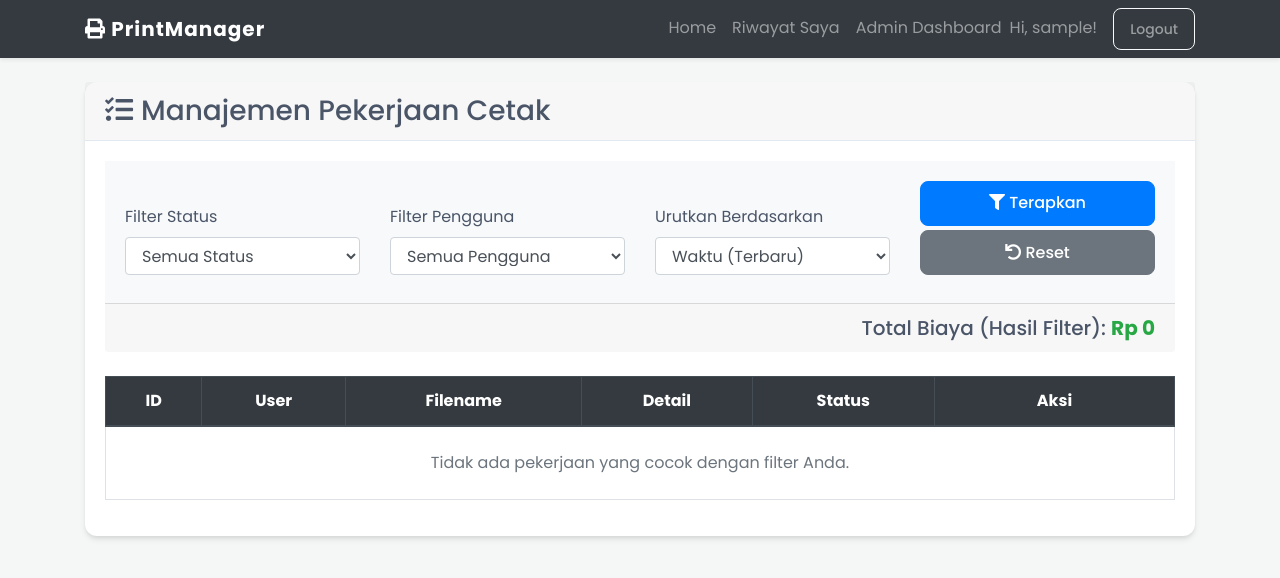
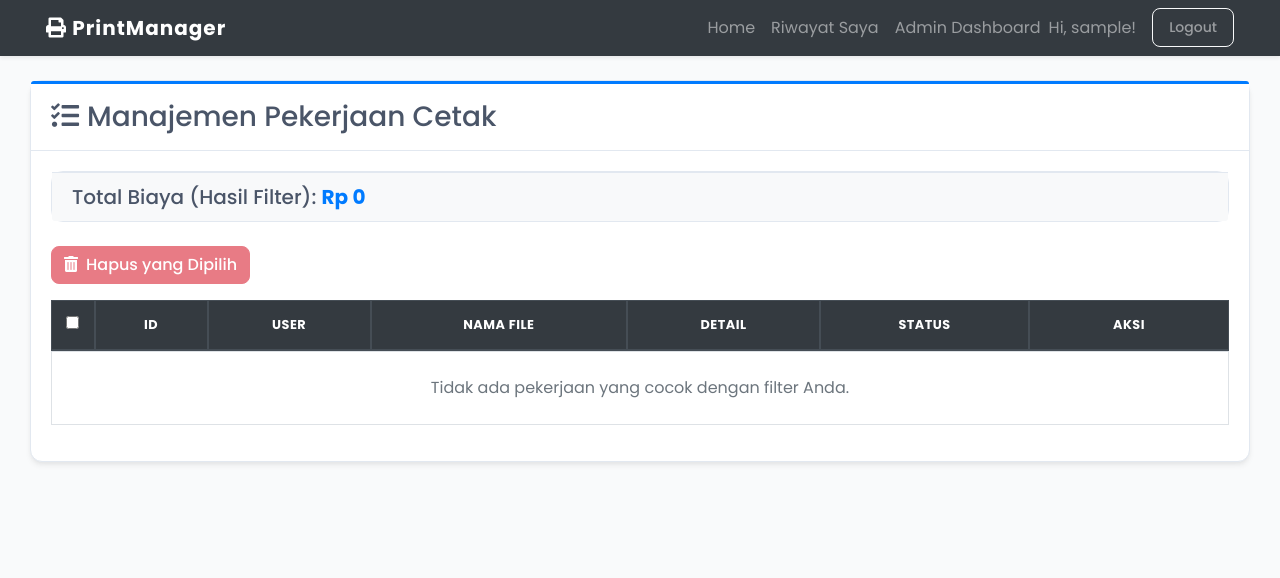
Before and after one commit to bagus2719/print-management, a Flask app: page /admin/dashboard in a window 1280 px wide. Shown: the top 578 px of the page. Run offline with Flask 3, Linux system fonts and the light colour scheme; a user stored in the database is signed in; tables that the repository leaves empty hold one stand-in row (values such as "Sample post"); some libraries are stand-ins or nearby versions.

Commit message:
update v0.1 12/06/25

```diff
--- a/print_app/models.py
+++ b/print_app/models.py
@@ -23,11 +23,12 @@
 
 class PrintJob(db.Model):
     id = db.Column(db.Integer, primary_key=True)
-    filename = db.Column(db.String(255), nullable=False)
+    filename = db.Column(db.String(255), nullable=False, unique=True)
+    display_name = db.Column(db.String(255), nullable=False)
     filepath = db.Column(db.String(512), nullable=False)
     pages = db.Column(db.Integer, nullable=False)
     copies = db.Column(db.Integer, default=1)
-    print_type = db.Column(db.String(50), default='grayscale')
+    print_type = db.Column(db.String(50), default='-')
     paper_size = db.Column(db.String(50), default='A4')
     paper_source = db.Column(db.String(50), default='dari_kami', nullable=False)
     total_cost = db.Column(db.Float, default=0.0)
--- a/print_app/static/css/style.css
+++ b/print_app/static/css/style.css
@@ -1,94 +1,147 @@
 /* Import Google Font */
 @import url('https://fonts.googleapis.com/css2?family=Poppins:wght@300;400;500;600;700&display=swap');
+
+/* Variabel Warna untuk kemudahan kustomisasi */
+:root {
+    --primary-color: #007bff;
+    --secondary-color: #6c757d;
+    --success-color: #28a745;
+    --danger-color: #dc3545;
+    --warning-color: #ffc107;
+    --info-color: #17a2b8;
+    --light-color: #f8f9fa;
+    --dark-color: #343a40;
+    --body-bg: #f9fafb;
+    --text-color: #4A5568;
+    --card-bg: #ffffff;
+    --card-border-color: #e2e8f0;
+}
 
 /* General Styling */
 body {
     font-family: 'Poppins', sans-serif;
-    background-color: #f4f7f6;
-    color: #4A5568; /* Abu-abu gelap untuk teks */
+    background-color: var(--body-bg);
+    color: var(--text-color);
+}
+
+.container-fluid {
+    padding-left: 30px;
+    padding-right: 30px;
 }
 
 .card {
-    border: none;
+    border: 1px solid var(--card-border-color);
     border-radius: 0.75rem;
+    background-color: var(--card-bg);
+    transition: all 0.2s ease-in-out;
 }
 
 .card.shadow-sm {
-    box-shadow: 0 4px 6px -1px rgba(0, 0, 0, 0.1), 0 2px 4px -1px rgba(0, 0, 0, 0.06) !important;
+    box-shadow: 0 4px 6px -1px rgba(0, 0, 0, 0.07), 0 2px 4px -1px rgba(0, 0, 0, 0.04) !important;
 }
 
 .card-header {
-    border-bottom: 1px solid #e2e8f0;
+    border-bottom: 1px solid var(--card-border-color);
     font-weight: 600;
+    background-color: var(--card-bg);
+    padding: 1rem 1.25rem;
+    border-top: 3px solid var(--primary-color);
+}
+
+.card-footer {
+    background-color: var(--light-color);
+    border-top: 1px solid var(--card-border-color);
 }
 
 .btn {
     font-weight: 500;
     border-radius: 0.5rem;
-    padding: 0.6rem 1.2rem;
+    transition: all 0.2s ease-in-out;
+}
+.btn:hover {
+    transform: translateY(-2px);
+    box-shadow: 0 4px 8px rgba(0,0,0,0.1);
 }
 
-/* Navbar Styling */
-.navbar-brand {
+/* Navbar */
+.navbar-dark .navbar-brand {
     font-weight: 700;
     letter-spacing: 1px;
 }
 
-/* Form Styling */
+/* Form */
 .custom-file-label::after {
     content: "Cari";
-    background-color: #007bff;
+    background-color: var(--primary-color);
     color: white;
 }
 
-/* Badge Status Styling */
+/* Badge Status */
 .badge {
     font-size: 0.8rem;
-    padding: 0.4em 0.8em;
+    padding: 0.5em 0.9em;
     font-weight: 600;
     text-transform: capitalize;
+    border-radius: 0.5rem;
+}
+.status-pending { color: #856404; background-color: #fff3cd; }
+.status-printing { color: #0c5460; background-color: #d1ecf1; }
+.status-completed { color: #155724; background-color: #d4edda; }
+.status-failed { color: #721c24; background-color: #f8d7da; }
+
+/* Table */
+.table {
+    border-collapse: separate;
+    border-spacing: 0;
+}
+.table td, .table th {
+    vertical-align: middle;
+    padding: 0.9rem;
+}
+.table thead th {
+    background-color: var(--dark-color);
+    color: var(--light-color);
+    border-color: #454d55;
+    text-transform: uppercase;
+    font-size: 0.8rem;
+    letter-spacing: 0.5px;
+}
+.table-hover tbody tr:hover {
+    background-color: #e9ecef;
+}
+.table tfoot tr {
+    font-size: 1.1rem;
 }
 
-.status-pending {
-    color: #835b00;
-    background-color: #fff3cd;
-    border: 1px solid #ffeeba;
+/* Tombol Aksi Admin */
+.action-buttons {
+    display: flex;
+    flex-wrap: wrap;
+    gap: 6px;
+    justify-content: center;
+}
+.action-buttons .btn {
+    padding: 0.3rem 0.6rem;
+    font-size: 0.8rem;
+}
+.action-buttons .btn, .action-buttons form {
+    flex-grow: 1;
 }
 
-.status-printing {
-    color: #004085;
-    background-color: #cce5ff;
-    border: 1px solid #b8daff;
+/* Media Queries */
+@media (max-width: 768px) {
+    .container-fluid {
+        padding-left: 15px;
+        padding-right: 15px;
+    }
+    .filter-form .col-md-3 {
+        flex: 0 0 50%;
+        max-width: 50%;
+    }
 }
-
-.status-completed {
-    color: #155724;
-    background-color: #d4edda;
-    border: 1px solid #c3e6cb;
+@media (max-width: 576px) {
+    .filter-form .col-md-3 {
+        flex: 0 0 100%;
+        max-width: 100%;
+    }
 }
-
-.status-failed {
-    color: #721c24;
-    background-color: #f8d7da;
-    border: 1px solid #f5c6cb;
-}
-
-/* Table styling */
-.table-hover tbody tr:hover {
-    background-color: #e9ecef;
-    cursor: pointer;
-}
-
-.table .thead-dark th {
-    background-color: #343a40;
-    border-color: #454d55;
-}
-
-.table td, .table th {
-    vertical-align: middle;
-}
-
-/* Tooltip & Button Group Spacing */
-.btn-group .btn {
-    margin: 0 3px;
-}
--- a/print_app/static/js/script.js
+++ b/print_app/static/js/script.js
@@ -1,50 +1,140 @@
 document.addEventListener('DOMContentLoaded', function() {
+    function formatRupiah(number) {
+        return new Intl.NumberFormat('id-ID', { style: 'currency', currency: 'IDR', minimumFractionDigits: 0 }).format(number);
+    }
+
+    // 1. Script untuk label input file
     const fileInput = document.querySelector('.custom-file-input');
     if (fileInput) {
         fileInput.addEventListener('change', function(e) {
-            let fileName = e.target.files[0] ? e.target.files[0].name : 'Pilih file...';
-            let nextSibling = e.target.nextElementSibling;
-            nextSibling.innerText = fileName;
+            const files = e.target.files;
+            const label = e.target.nextElementSibling;
+            if (files.length > 1) {
+                label.innerText = `${files.length} file dipilih`;
+            } else if (files.length === 1) {
+                label.innerText = files[0].name;
+            } else {
+                label.innerText = 'Pilih file...';
+            }
         });
     }
 
+    // 2. Aktifkan Bootstrap Tooltips
     if (typeof $ !== 'undefined' && $.fn.tooltip) {
         $('[data-toggle="tooltip"]').tooltip();
     }
 
+    // 3. Konfirmasi hapus tunggal
     const deleteForms = document.querySelectorAll('form[data-form-delete]');
     deleteForms.forEach(form => {
         form.addEventListener('submit', function(e) {
-            const confirmation = confirm('Apakah Anda yakin ingin menghapus pekerjaan ini? Aksi ini tidak dapat dibatalkan.');
-            if (!confirmation) {
+            if (!confirm('Apakah Anda yakin ingin menghapus pekerjaan ini?')) {
                 e.preventDefault();
             }
         });
     });
 
-    const printButtons = document.querySelectorAll('.btn-print');
-    printButtons.forEach(button => {
+    // 4. Tombol Print
+    document.querySelectorAll('.btn-print').forEach(button => {
         button.addEventListener('click', function() {
             const pdfUrl = this.dataset.url;
             const printFrame = document.createElement('iframe');
-            printFrame.style.position = 'absolute';
-            printFrame.style.width = '0';
-            printFrame.style.height = '0';
-            printFrame.style.border = '0';
+            printFrame.style.display = 'none';
             printFrame.src = pdfUrl;
             document.body.appendChild(printFrame);
-            printFrame.onload = function() {
+            printFrame.onload = () => {
                 try {
                     printFrame.contentWindow.focus();
                     printFrame.contentWindow.print();
                 } catch (e) {
-                    console.error("Gagal memanggil dialog print:", e);
                     alert("Gagal membuka dialog print. Pastikan pop-up tidak diblokir.");
                 }
-                setTimeout(() => {
-                    document.body.removeChild(printFrame);
-                }, 2000);
+                setTimeout(() => document.body.removeChild(printFrame), 1000);
             };
         });
     });
+
+    // 5. Kalkulasi biaya real-time di halaman configure
+    const configPage = document.getElementById('config-page-data');
+    if (configPage) {
+        // ... (kode tidak berubah dari versi sebelumnya)
+    }
+
+    // --- LOGIKA BARU DI SINI ---
+
+    // 6. Bulk delete & total terpilih di halaman ADMIN
+    const adminDashboard = document.querySelector('#bulk-action-form');
+    if (adminDashboard) {
+        const selectAllAdmin = document.getElementById('select-all-admin');
+        const checkboxesAdmin = document.querySelectorAll('.job-checkbox-admin');
+        const bulkDeleteBtn = document.getElementById('bulk-delete-btn');
+        const adminSelectedRow = document.getElementById('admin-selected-total-row');
+        const adminSelectedCostDisplay = document.getElementById('admin-selected-cost-display');
+
+        const updateAdminActions = () => {
+            const checkedCheckboxes = document.querySelectorAll('.job-checkbox-admin:checked');
+            bulkDeleteBtn.disabled = checkedCheckboxes.length === 0;
+
+            let selectedCost = 0;
+            checkedCheckboxes.forEach(checkbox => {
+                selectedCost += parseFloat(checkbox.closest('tr').dataset.cost);
+            });
+
+            if (checkedCheckboxes.length > 0) {
+                adminSelectedCostDisplay.textContent = formatRupiah(selectedCost);
+                adminSelectedRow.style.display = 'block';
+            } else {
+                adminSelectedRow.style.display = 'none';
+            }
+        };
+
+        selectAllAdmin.addEventListener('change', () => {
+            checkboxesAdmin.forEach(checkbox => checkbox.checked = selectAllAdmin.checked);
+            updateAdminActions();
+        });
+
+        checkboxesAdmin.forEach(checkbox => checkbox.addEventListener('change', updateAdminActions));
+
+        adminDashboard.addEventListener('submit', e => {
+            if (!confirm('Apakah Anda yakin ingin menghapus semua pekerjaan yang dipilih? Aksi ini tidak dapat dibatalkan.')) {
+                e.preventDefault();
+            }
+        });
+
+        updateAdminActions(); // Panggil saat halaman dimuat
+    }
+
+    // 7. Kalkulasi total terpilih di halaman HISTORY PENGGUNA
+    const historyTable = document.getElementById('history-table');
+    if (historyTable) {
+        const selectAllHistory = document.getElementById('select-all-history');
+        const checkboxesHistory = document.querySelectorAll('.job-checkbox-history');
+        const selectedTotalRow = document.getElementById('selected-total-row');
+        const selectedCostDisplay = document.getElementById('selected-cost-display');
+
+        const updateSelectedTotal = () => {
+            let selectedCost = 0;
+            const anyChecked = Array.from(checkboxesHistory).some(checkbox => {
+                if (checkbox.checked) {
+                    selectedCost += parseFloat(checkbox.closest('tr').dataset.cost);
+                    return true;
+                }
+                return false;
+            });
+
+            if (anyChecked) {
+                selectedCostDisplay.textContent = formatRupiah(selectedCost);
+                selectedTotalRow.style.display = 'table-row';
+            } else {
+                selectedTotalRow.style.display = 'none';
+            }
+        };
+
+        selectAllHistory.addEventListener('change', () => {
+            checkboxesHistory.forEach(checkbox => checkbox.checked = selectAllHistory.checked);
+            updateSelectedTotal();
+        });
+
+        checkboxesHistory.forEach(checkbox => checkbox.addEventListener('change', updateSelectedTotal));
+    }
 });
--- a/print_app/templates/admin.html
+++ b/print_app/templates/admin.html
@@ -1,124 +1,87 @@
 {% extends 'base.html' %}
-
 {% block title %}Admin Dashboard{% endblock %}
-
 {% block content %}
 <div class="card shadow-sm">
-    <div class="card-header">
-        <h3 class="mb-0"><i class="fas fa-tasks mr-2"></i>Manajemen Pekerjaan Cetak</h3>
-    </div>
+    <div class="card-header"><h3 class="mb-0"><i class="fas fa-tasks mr-2"></i>Manajemen Pekerjaan Cetak</h3></div>
     <div class="card-body">
         <div class="card mb-4">
-            <div class="card-body bg-light">
-                <form method="GET" action="{{ url_for('admin.dashboard') }}">
-                    <div class="row align-items-end">
-                        <div class="col-md-3 mb-2">
-                            <label for="status">Filter Status</label>
-                            <select name="status" id="status" class="form-control">
-                                <option value="">Semua Status</option>
-                                <option value="pending" {% if current_status == 'pending' %}selected{% endif %}>Pending</option>
-                                <option value="printing" {% if current_status == 'printing' %}selected{% endif %}>Printing</option>
-                                <option value="completed" {% if current_status == 'completed' %}selected{% endif %}>Completed</option>
-                                <option value="failed" {% if current_status == 'failed' %}selected{% endif %}>Failed</option>
-                            </select>
-                        </div>
-                        <div class="col-md-3 mb-2">
-                            <label for="user_id">Filter Pengguna</label>
-                            <select name="user_id" id="user_id" class="form-control">
-                                <option value="">Semua Pengguna</option>
-                                {% for user in users %}
-                                <option value="{{ user.id }}" {% if current_user_id|string == user.id|string %}selected{% endif %}>{{ user.username }}</option>
-                                {% endfor %}
-                            </select>
-                        </div>
-                        <div class="col-md-3 mb-2">
-                            <label for="sort_by">Urutkan Berdasarkan</label>
-                            <select name="sort_by" id="sort_by" class="form-control">
-                                <option value="time_desc" {% if current_sort_by == 'time_desc' %}selected{% endif %}>Waktu (Terbaru)</option>
-                                <option value="time_asc" {% if current_sort_by == 'time_asc' %}selected{% endif %}>Waktu (Terlama)</option>
-                                <option value="user_asc" {% if current_sort_by == 'user_asc' %}selected{% endif %}>User (A-Z)</option>
-                                <option value="cost_desc" {% if current_sort_by == 'cost_desc' %}selected{% endif %}>Biaya (Tertinggi)</option>
-                            </select>
-                        </div>
-                        <div class="col-md-3 mb-2">
-                            <button type="submit" class="btn btn-primary btn-block"><i class="fas fa-filter"></i> Terapkan</button>
-                            <a href="{{ url_for('admin.dashboard') }}" class="btn btn-secondary btn-block mt-1"><i class="fas fa-undo"></i> Reset</a>
-                        </div>
-                    </div>
-                </form>
-            </div>
-            <div class="card-footer">
-                <h5 class="mb-0 text-right">
+            <div class="card-footer d-flex justify-content-between align-items-center">
+                <h5 class="mb-0">
                     Total Biaya (Hasil Filter):
-                    <span class="font-weight-bold text-success">
-                        Rp {{ "{:,.0f}".format(total_cost_filtered)|replace(',', '.') }}
-                    </span>
+                    <span class="font-weight-bold text-primary">Rp {{ "{:,.0f}".format(total_cost_filtered)|replace(',', '.') }}</span>
+                </h5>
+                <h5 class="mb-0" id="admin-selected-total-row" style="display: none;">
+                    Total Biaya Terpilih:
+                    <span class="font-weight-bold text-success" id="admin-selected-cost-display">Rp 0</span>
                 </h5>
             </div>
         </div>
 
+        <form action="{{ url_for('admin.bulk_delete') }}" method="post" id="bulk-action-form">
+            <div class="mb-3">
+                <button type="submit" class="btn btn-danger" id="bulk-delete-btn" disabled>
+                    <i class="fas fa-trash-alt mr-2"></i>Hapus yang Dipilih
+                </button>
+            </div>
             <div class="table-responsive">
                 <table class="table table-bordered table-hover">
                     <thead class="thead-dark text-center">
                         <tr>
+                            <th style="width: 20px;"><input type="checkbox" id="select-all-admin"></th>
                             <th>ID</th>
                             <th>User</th>
-                        <th>Filename</th>
+                            <th>Nama File</th>
                             <th>Detail</th>
                             <th>Status</th>
-                        <th style="width: 240px;">Aksi</th>
+                            <th style="width: 200px;">Aksi</th>
                         </tr>
                     </thead>
                     <tbody>
                         {% for job in jobs %}
-                    <tr>
+                        <tr data-cost="{{ job.total_cost }}">
+                            <td class="text-center align-middle"><input type="checkbox" class="job-checkbox-admin" name="selected_jobs" value="{{ job.id }}"></td>
                             <td class="text-center align-middle">{{ job.id }}</td>
                             <td class="align-middle">{{ job.author.username }}</td>
-                        <td class="align-middle"><i class="far fa-file-pdf mr-2 text-danger"></i>{{ job.filename }}</td>
+                            <td class="align-middle"><i class="far fa-file-pdf mr-2 text-danger"></i>{{ job.display_name }}</td>
                             <td class="align-middle small">
-                            {{ job.pages }} hlm &times; {{ job.copies }} kopi <br>
-                            <span class="text-muted">{{ job.print_type }} / {{ job.paper_size }}</span> <br>
-                            <strong>Kertas:
+                                {{ job.pages }} hlm &times; {{ job.copies }} kopi<br>
+                                <span class="text-muted">{{ job.paper_size }}</span> |
                                 {% if job.paper_source == 'bawa_sendiri' %}
-                                    <span class="text-success">Bawa Sendiri</span>
+                                    <span class="text-success">Kertas Sendiri</span>
                                 {% else %}
-                                    <span class="text-primary">Dari Kami</span>
+                                    <span class="text-primary">Kertas Kami</span>
                                 {% endif %}
-                            </strong>
                             </td>
+                            <td class="text-center align-middle"><span class="badge status-{{ job.status }}">{{ job.status }}</span></td>
                             <td class="text-center align-middle">
-                            <span class="badge status-{{ job.status }}">{{ job.status }}</span>
-                        </td>
-                        <td class="text-center align-middle">
-                             <div class="btn-group" role="group">
-                                <a href="{{ url_for('main.view_pdf', job_id=job.id) }}" class="btn btn-sm btn-secondary" target="_blank" data-toggle="tooltip" title="Lihat Dokumen"><i class="fas fa-eye"></i></a>
-                                <a href="{{ url_for('main.download_pdf', job_id=job.id) }}" class="btn btn-sm btn-success" data-toggle="tooltip" title="Download Dokumen"><i class="fas fa-download"></i></a>
-                                <button class="btn btn-sm btn-primary btn-print" data-url="{{ url_for('main.view_pdf', job_id=job.id) }}" data-toggle="tooltip" title="Cetak Dokumen"><i class="fas fa-print"></i></button>
+                                <div class="action-buttons">
+                                    <a href="{{ url_for('main.view_pdf', job_id=job.id) }}" class="btn btn-sm btn-secondary" target="_blank" data-toggle="tooltip" title="Lihat"><i class="fas fa-eye"></i></a>
+                                    <a href="{{ url_for('main.download_pdf', job_id=job.id) }}" class="btn btn-sm btn-dark" data-toggle="tooltip" title="Download"><i class="fas fa-download"></i></a>
+                                    <button type="button" class="btn btn-sm btn-primary btn-print" data-url="{{ url_for('main.view_pdf', job_id=job.id) }}" data-toggle="tooltip" title="Cetak"><i class="fas fa-print"></i></button>
                                 </div>
-                            <div class="btn-group mt-1" role="group">
+                                <div class="action-buttons mt-1">
                                     <form action="{{ url_for('admin.update_status', job_id=job.id, new_status='printing') }}?{{ request.query_string.decode('utf-8') }}" method="post" class="d-inline">
-                                    <button type="submit" class="btn btn-sm btn-info" data-toggle="tooltip" title="Tandai Sedang Dicetak" {% if job.status != 'pending' %}disabled{% endif %}><i class="fas fa-sync-alt"></i></button>
+                                        <button type="submit" class="btn btn-sm btn-info" data-toggle="tooltip" title="Proses" {% if job.status != 'pending' %}disabled{% endif %}><i class="fas fa-sync-alt"></i></button>
                                     </form>
                                     <form action="{{ url_for('admin.update_status', job_id=job.id, new_status='completed') }}?{{ request.query_string.decode('utf-8') }}" method="post" class="d-inline">
-                                    <button type="submit" class="btn btn-sm btn-success" data-toggle="tooltip" title="Tandai Selesai" {% if job.status != 'printing' %}disabled{% endif %}><i class="fas fa-check-circle"></i></button>
+                                        <button type="submit" class="btn btn-sm btn-success" data-toggle="tooltip" title="Selesai" {% if job.status != 'printing' %}disabled{% endif %}><i class="fas fa-check-circle"></i></button>
                                     </form>
                                     <form action="{{ url_for('admin.update_status', job_id=job.id, new_status='failed') }}?{{ request.query_string.decode('utf-8') }}" method="post" class="d-inline">
-                                    <button type="submit" class="btn btn-sm btn-warning" data-toggle="tooltip" title="Tandai Gagal" {% if job.status != 'printing' %}disabled{% endif %}><i class="fas fa-times-circle"></i></button>
+                                        <button type="submit" class="btn btn-sm btn-warning" data-toggle="tooltip" title="Gagal" {% if job.status != 'printing' %}disabled{% endif %}><i class="fas fa-times-circle"></i></button>
                                     </form>
                                     <form action="{{ url_for('admin.delete_job', job_id=job.id) }}?{{ request.query_string.decode('utf-8') }}" method="post" class="d-inline" data-form-delete>
-                                    <button type="submit" class="btn btn-sm btn-danger" data-toggle="tooltip" title="Hapus Pekerjaan"><i class="fas fa-trash-alt"></i></button>
+                                        <button type="submit" class="btn btn-sm btn-danger" data-toggle="tooltip" title="Hapus"><i class="fas fa-trash-alt"></i></button>
                                     </form>
                                 </div>
                             </td>
                         </tr>
                         {% else %}
-                    <tr>
-                        <td colspan="6" class="text-center text-muted py-4">Tidak ada pekerjaan yang cocok dengan filter Anda.</td>
-                    </tr>
+                        <tr><td colspan="8" class="text-center text-muted py-4">Tidak ada pekerjaan yang cocok dengan filter Anda.</td></tr>
                         {% endfor %}
                     </tbody>
                 </table>
             </div>
+        </form>
     </div>
 </div>
 {% endblock %}
--- a/print_app/templates/base.html
+++ b/print_app/templates/base.html
@@ -10,7 +10,7 @@
 </head>
 <body>
     <nav class="navbar navbar-expand-lg navbar-dark bg-dark shadow-sm">
-        <div class="container">
+        <div class="container-fluid">
             <a class="navbar-brand" href="{{ url_for('main.index') }}"><i class="fas fa-print"></i> PrintManager</a>
             <button class="navbar-toggler" type="button" data-toggle="collapse" data-target="#navbarNav" aria-controls="navbarNav" aria-expanded="false" aria-label="Toggle navigation">
                 <span class="navbar-toggler-icon"></span>
@@ -34,7 +34,7 @@
         </div>
     </nav>
     <main class="py-4">
-        <div class="container">
+        <div class="container-fluid">
             {% with messages = get_flashed_messages(with_categories=true) %}
                 {% if messages %}
                     {% for category, message in messages %}
```
Also changed, not shown: init_db.py (+2 -9 lines), print_app/admin.py (+21 -2 lines), print_app/main.py (+76 -52 lines), print_app/templates/configure_jobs.html (added, +65 -0 lines), print_app/templates/history.html (+21 -34 lines), print_app/templates/index.html (+12 -44 lines). Lines whose indentation alone changed are shown as unchanged.
